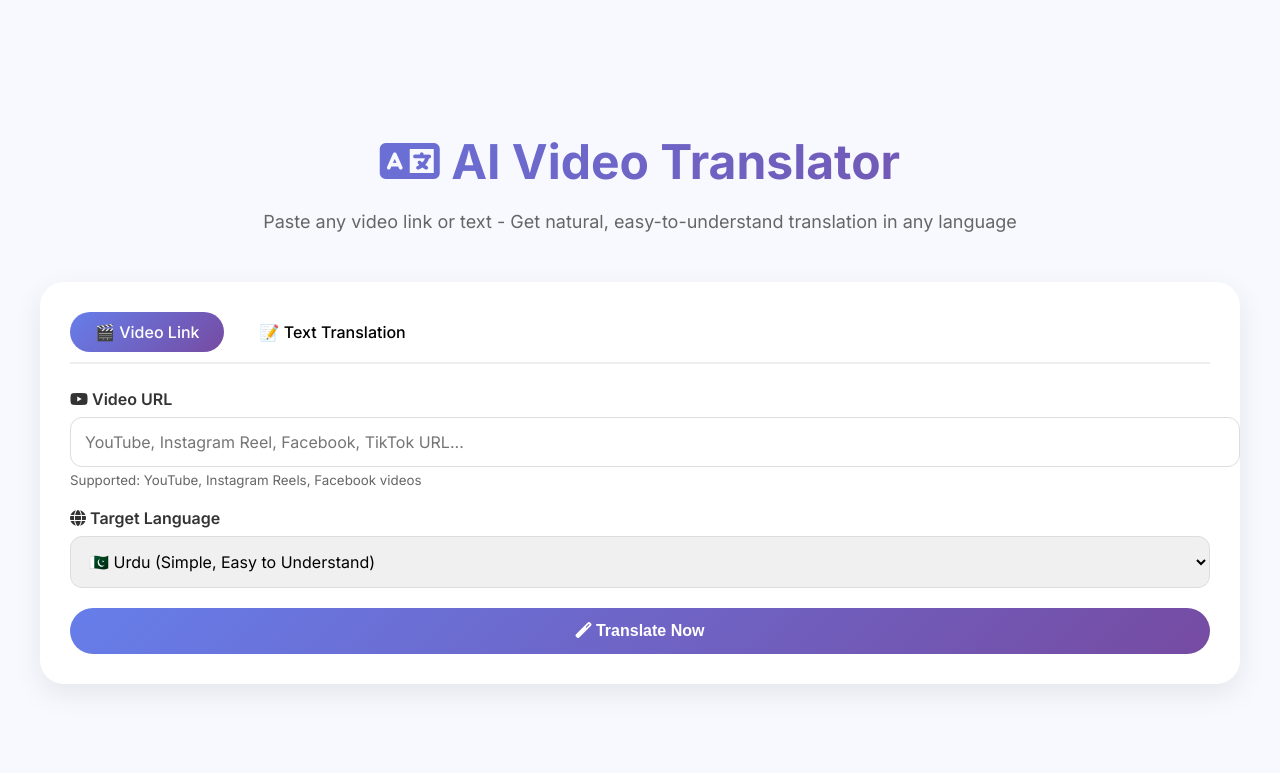
After one commit to MrSaboorKhan/growaimark-agency, a Flask app: page /translator in a window 1280 px wide. The commit adds this page. Shown: the top 773 px of the page. Run offline with Flask 3, Linux system fonts and the light colour scheme.

Commit message:
Added AI Translator tool to dashboard and fixed API key location

```diff
--- a/app.py
+++ b/app.py
@@ -865,3 +865,73 @@ def check_usage():
 if __name__ == '__main__':
     port = int(os.environ.get('PORT', 5000))
     app.run(host='0.0.0.0', port=port, debug=True)
+
+# Add these imports at the top
+from tools.video_translator import VideoTranslator
+
+# Initialize translator
+translator = VideoTranslator()
+
+
+@app.route('/translator')
+def translator_page():
+    """Translator tool page"""
+    return render_template('translator.html')
+
+
+@app.route('/api/translate/video', methods=['POST'])
+def translate_video():
+    """API endpoint for video translation"""
+    try:
+        data = request.json
+        url = data.get('url', '')
+        target_lang = data.get('language', 'urdu')
+
+        if not url:
+            return jsonify({'success': False, 'error': 'URL is required'}), 400
+
+        result = translator.process_video(url, target_lang)
+        return jsonify(result)
+
+    except Exception as e:
+        return jsonify({'success': False, 'error': str(e)}), 500
+
+
+@app.route('/api/translate/text', methods=['POST'])
+def translate_text():
+    """API endpoint for direct text translation"""
+    try:
+        data = request.json
+        text = data.get('text', '')
+        target_lang = data.get('language', 'urdu')
+
+        if not text:
+            return jsonify({'success': False, 'error': 'Text is required'}), 400
+
+        result = translator.translate_direct_text(text, target_lang)
+        return jsonify(result)
+
+    except Exception as e:
+        return jsonify({'success': False, 'error': str(e)}), 500
+
+
+@app.route('/api/translate/languages')
+def get_languages():
+    """Get supported languages"""
+    languages = {
+        'urdu': '🇵🇰 Urdu (Easy to understand)',
+        'english': '🇬🇧 English',
+        'hindi': '🇮🇳 Hindi',
+        'arabic': '🇸🇦 Arabic',
+        'french': '🇫🇷 French',
+        'german': '🇩🇪 German',
+        'spanish': '🇪🇸 Spanish',
+        'turkish': '🇹🇷 Turkish',
+        'bangla': '🇧🇩 Bangla',
+        'pashto': '🇦🇫 Pashto'
+    }
+    return jsonify(languages)
+
+@app.route('/translator')
+def translator_page():
+    return render_template('translator.html')
--- /dev/null
+++ b/generate_key.py
@@ -0,0 +1,3 @@
+import secrets
+print("Your Flask Secret Key is:")
+print(secrets.token_hex(32))
--- a/requirements.txt
+++ b/requirements.txt
@@ -5,3 +5,7 @@ wheel==0.42.0
 requests==2.31.0
 beautifulsoup4==4.12.2
 stripe==7.8.0
+google-generativeai==0.7.0
+youtube-transcript-api==0.6.2
+yt-dlp==2024.12.13
+pytube==15.0.0
--- /dev/null
+++ b/templates/translator.html
@@ -0,0 +1,310 @@
+<!DOCTYPE html>
+<html lang="en">
+<head>
+    <meta charset="UTF-8">
+    <meta name="viewport" content="width=device-width, initial-scale=1.0">
+    <title>AI Video Translator - Translate Any Video to Any Language</title>
+    <link href="https://cdnjs.cloudflare.com/ajax/libs/font-awesome/6.0.0/css/all.min.css" rel="stylesheet">
+    <link href="https://fonts.googleapis.com/css2?family=Inter:wght@300;400;500;600;700;800&display=swap" rel="stylesheet">
+    <style>
+        body {
+            font-family: 'Inter', sans-serif;
+            background: #f8f9ff;
+            margin: 0;
+            padding: 0;
+        }
+        .translator-container {
+            max-width: 1200px;
+            margin: 0 auto;
+            padding: 100px 24px 60px;
+        }
+        .hero-section {
+            text-align: center;
+            margin-bottom: 50px;
+        }
+        .hero-section h1 {
+            font-size: 48px;
+            background: linear-gradient(135deg, #667eea, #764ba2);
+            -webkit-background-clip: text;
+            -webkit-text-fill-color: transparent;
+            margin-bottom: 20px;
+        }
+        .hero-section p {
+            color: #666;
+            font-size: 18px;
+        }
+        .input-card {
+            background: white;
+            border-radius: 24px;
+            padding: 30px;
+            box-shadow: 0 10px 30px rgba(0,0,0,0.08);
+            margin-bottom: 30px;
+        }
+        .input-group {
+            margin-bottom: 20px;
+        }
+        .input-group label {
+            display: block;
+            font-weight: 600;
+            margin-bottom: 8px;
+            color: #333;
+        }
+        .input-group input, .input-group select, .input-group textarea {
+            width: 100%;
+            padding: 14px;
+            border: 1px solid #ddd;
+            border-radius: 12px;
+            font-size: 16px;
+            font-family: inherit;
+        }
+        .input-group textarea {
+            min-height: 150px;
+            resize: vertical;
+        }
+        .mode-tabs {
+            display: flex;
+            gap: 10px;
+            margin-bottom: 25px;
+            border-bottom: 2px solid #eee;
+            padding-bottom: 10px;
+        }
+        .mode-tab {
+            padding: 10px 25px;
+            cursor: pointer;
+            border-radius: 30px;
+            transition: 0.3s;
+            font-weight: 500;
+        }
+        .mode-tab.active {
+            background: linear-gradient(135deg, #667eea, #764ba2);
+            color: white;
+        }
+        .btn-primary {
+            background: linear-gradient(135deg, #667eea, #764ba2);
+            color: white;
+            padding: 14px 30px;
+            border: none;
+            border-radius: 40px;
+            font-size: 16px;
+            font-weight: 600;
+            cursor: pointer;
+            width: 100%;
+            transition: 0.3s;
+        }
+        .btn-primary:hover {
+            transform: translateY(-2px);
+            box-shadow: 0 10px 20px rgba(102,126,234,0.3);
+        }
+        .result-card {
+            background: white;
+            border-radius: 24px;
+            padding: 30px;
+            box-shadow: 0 10px 30px rgba(0,0,0,0.08);
+            display: none;
+        }
+        .result-header {
+            display: flex;
+            justify-content: space-between;
+            align-items: center;
+            margin-bottom: 20px;
+            flex-wrap: wrap;
+            gap: 10px;
+        }
+        .result-box {
+            background: #f8f9ff;
+            padding: 20px;
+            border-radius: 16px;
+            margin-bottom: 20px;
+        }
+        .result-box h4 {
+            color: #667eea;
+            margin-bottom: 10px;
+        }
+        .result-box p {
+            line-height: 1.6;
+            color: #444;
+        }
+        .copy-btn {
+            background: #10b981;
+            color: white;
+            padding: 8px 15px;
+            border: none;
+            border-radius: 20px;
+            cursor: pointer;
+        }
+        .loading {
+            text-align: center;
+            padding: 30px;
+            display: none;
+        }
+        .loading i {
+            font-size: 40px;
+            color: #667eea;
+            animation: spin 1s linear infinite;
+        }
+        @keyframes spin {
+            0% { transform: rotate(0deg); }
+            100% { transform: rotate(360deg); }
+        }
+        .language-select {
+            background: #f0f0f0;
+            border-radius: 12px;
+        }
+        @media (max-width: 768px) {
+            .hero-section h1 { font-size: 32px; }
+            .mode-tab { padding: 8px 16px; font-size: 14px; }
+        }
+    </style>
+</head>
+<body>
+    <div class="translator-container">
+        <div class="hero-section">
+            <h1><i class="fas fa-language"></i> AI Video Translator</h1>
+            <p>Paste any video link or text - Get natural, easy-to-understand translation in any language</p>
+        </div>
+
+        <div class="input-card">
+            <div class="mode-tabs">
+                <div class="mode-tab active" data-mode="video">🎬 Video Link</div>
+                <div class="mode-tab" data-mode="text">📝 Text Translation</div>
+            </div>
+
+            <div id="video-mode">
+                <div class="input-group">
+                    <label><i class="fab fa-youtube"></i> Video URL</label>
+                    <input type="text" id="videoUrl" placeholder="YouTube, Instagram Reel, Facebook, TikTok URL...">
+                    <small style="color:#666; display:block; margin-top:5px;">Supported: YouTube, Instagram Reels, Facebook videos</small>
+                </div>
+            </div>
+
+            <div id="text-mode" style="display: none;">
+                <div class="input-group">
+                    <label><i class="fas fa-pen"></i> Text to Translate</label>
+                    <textarea id="textInput" placeholder="Enter text you want to translate..."></textarea>
+                </div>
+            </div>
+
+            <div class="input-group">
+                <label><i class="fas fa-globe"></i> Target Language</label>
+                <select id="targetLanguage" class="language-select">
+                    <option value="urdu">🇵🇰 Urdu (Simple, Easy to Understand)</option>
+                    <option value="english">🇬🇧 English</option>
+                    <option value="hindi">🇮🇳 Hindi</option>
+                    <option value="arabic">🇸🇦 Arabic</option>
+                    <option value="french">🇫🇷 French</option>
+                    <option value="spanish">🇪🇸 Spanish</option>
+                    <option value="german">🇩🇪 German</option>
+                    <option value="turkish">🇹🇷 Turkish</option>
+                    <option value="bangla">🇧🇩 Bangla</option>
+                </select>
+            </div>
+
+            <button class="btn-primary" id="translateBtn">
+                <i class="fas fa-magic"></i> Translate Now
+            </button>
+        </div>
+
+        <div class="loading" id="loading">
+            <i class="fas fa-spinner fa-spin"></i>
+            <p>Translating... This may take a few seconds</p>
+        </div>
+
+        <div class="result-card" id="resultCard">
+            <div class="result-header">
+                <h3><i class="fas fa-file-alt"></i> Translation Result</h3>
+                <button class="copy-btn" id="copyBtn"><i class="fas fa-copy"></i> Copy</button>
+            </div>
+            <div class="result-box">
+                <h4><i class="fas fa-language"></i> Original Text</h4>
+                <p id="originalText"></p>
+            </div>
+            <div class="result-box">
+                <h4><i class="fas fa-magic"></i> Translated Text</h4>
+                <p id="translatedText"></p>
+            </div>
+        </div>
+    </div>
+
+    <script>
+        let currentMode = 'video';
+
+        // Mode switching
+        document.querySelectorAll('.mode-tab').forEach(tab => {
+            tab.addEventListener('click', () => {
+                document.querySelectorAll('.mode-tab').forEach(t => t.classList.remove('active'));
+                tab.classList.add('active');
+                currentMode = tab.dataset.mode;
+
+                if (currentMode === 'video') {
+                    document.getElementById('video-mode').style.display = 'block';
+                    document.getElementById('text-mode').style.display = 'none';
+                } else {
+                    document.getElementById('video-mode').style.display = 'none';
+                    document.getElementById('text-mode').style.display = 'block';
+                }
+            });
+        });
+
+        // Translation function
+        document.getElementById('translateBtn').addEventListener('click', async () => {
+            const targetLang = document.getElementById('targetLanguage').value;
+            const loading = document.getElementById('loading');
+            const resultCard = document.getElementById('resultCard');
+
+            loading.style.display = 'block';
+            resultCard.style.display = 'none';
+
+            try {
+                let response;
+
+                if (currentMode === 'video') {
+                    const url = document.getElementById('videoUrl').value;
+                    if (!url) {
+                        alert('Please enter a video URL');
+                        loading.style.display = 'none';
+                        return;
+                    }
+                    response = await fetch('/api/translate/video', {
+                        method: 'POST',
+                        headers: { 'Content-Type': 'application/json' },
+                        body: JSON.stringify({ url: url, language: targetLang })
+                    });
+                } else {
+                    const text = document.getElementById('textInput').value;
+                    if (!text) {
+                        alert('Please enter text to translate');
+                        loading.style.display = 'none';
+                        return;
+                    }
+                    response = await fetch('/api/translate/text', {
+                        method: 'POST',
+                        headers: { 'Content-Type': 'application/json' },
+                        body: JSON.stringify({ text: text, language: targetLang })
+                    });
+                }
+
+                const data = await response.json();
+                loading.style.display = 'none';
+
+                if (data.success) {
+                    document.getElementById('originalText').innerHTML = data.original || data.original_text || 'N/A';
+                    document.getElementById('translatedText').innerHTML = data.translated || data.translated_text || 'N/A';
+                    resultCard.style.display = 'block';
+                } else {
+                    alert('Error: ' + (data.error || 'Something went wrong'));
+                }
+            } catch (error) {
+                loading.style.display = 'none';
+                alert('Error: ' + error.message);
+            }
+        });
+
+        // Copy button
+        document.getElementById('copyBtn').addEventListener('click', () => {
+            const text = document.getElementById('translatedText').innerText;
+            navigator.clipboard.writeText(text);
+            alert('Copied to clipboard!');
+        });
+    </script>
+</body>
+</html>
```
Also changed, not shown: templates/dashboard.html (+13 -1 lines), templates/index.html (+9 -0 lines), tools_backup/video_translator.py (added, +213 -0 lines).
